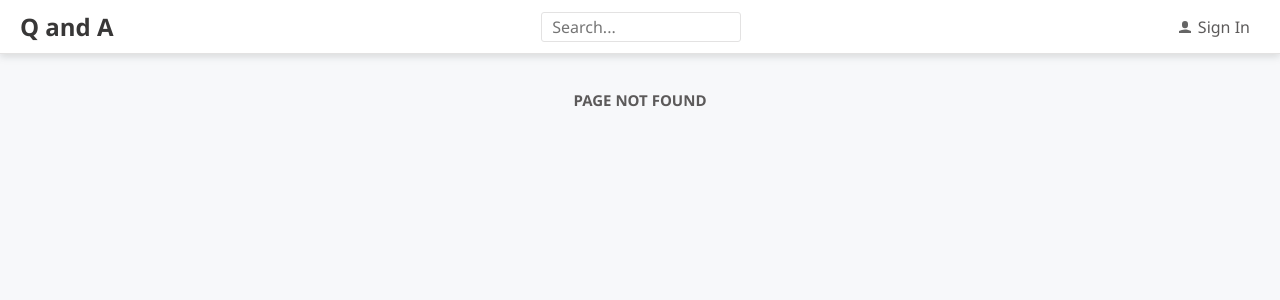
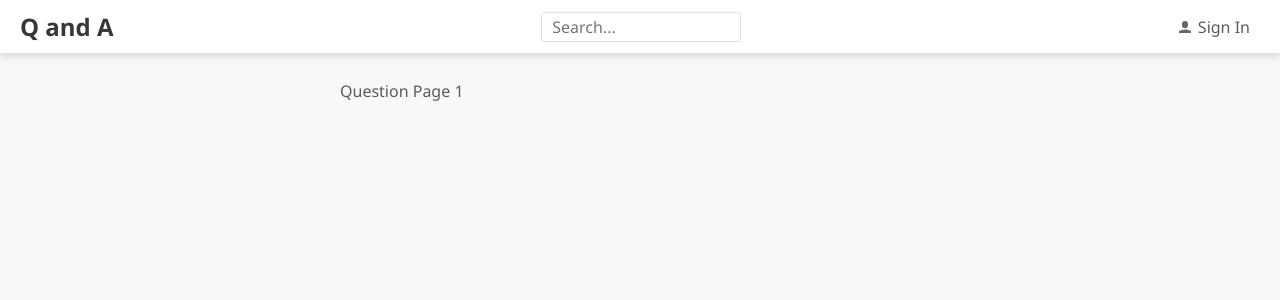
Before and after one commit to vytautas-dotcom/QAprojFrontend, a React (Create React App) app in the folder frontend/: page /questions/1 in a window 1280 px wide. Before the commit this address had no page. Shown: the top 300 px of the page. Built offline with nearby package versions, Linux system fonts and the light colour scheme.

Commit message:
Make question title in the Question to be link to QuestionPage with route parameter and useParams hook

```diff
--- a/frontend/src/App.tsx
+++ b/frontend/src/App.tsx
@@ -10,6 +10,8 @@
 import { SearchPage } from "./SearchPage";
 import { SignInPage } from "./SignInPage";
 import { NotFoundPage } from "./NotFoundPage";
+
+import { QuestionPage } from "./QuestionPage";
 
 function App() {
   return (
@@ -27,6 +29,7 @@
           <Route path="search" element={<SearchPage />} />
           <Route path="ask" element={<AskPage />} />
           <Route path="signin" element={<SignInPage />} />
+          <Route path="questions/:questionId" element={<QuestionPage />} />
           <Route path="*" element={<NotFoundPage />} />
         </Routes>
       </div>
--- a/frontend/src/Question.tsx
+++ b/frontend/src/Question.tsx
@@ -3,6 +3,8 @@
 import { gray2, gray3 } from "./Styles";
 
 import { QuestionData } from "./QuestionData";
+
+import { Link } from "react-router-dom";
 
 interface Props {
   data: QuestionData;
@@ -21,7 +23,15 @@
         font-size: 19px;
       `}
     >
-      {data.title}
+      <Link
+        css={css`
+          text-decoration: none;
+          color: ${gray2};
+        `}
+        to={`/questions/${data.questionId}`}
+      >
+        {data.title}
+      </Link>
     </div>
     {showContent && (
       <div
--- a/frontend/src/QuestionPage.tsx
+++ b/frontend/src/QuestionPage.tsx
@@ -1,4 +1,9 @@
 import React from "react";
 import { Page } from "./Page";
 
-export const QuestionPage = () => <Page>Question Page</Page>;
+import { useParams } from "react-router-dom";
+
+export const QuestionPage = () => {
+  const { questionId } = useParams();
+  return <Page>Question Page {questionId}</Page>;
+};
```
